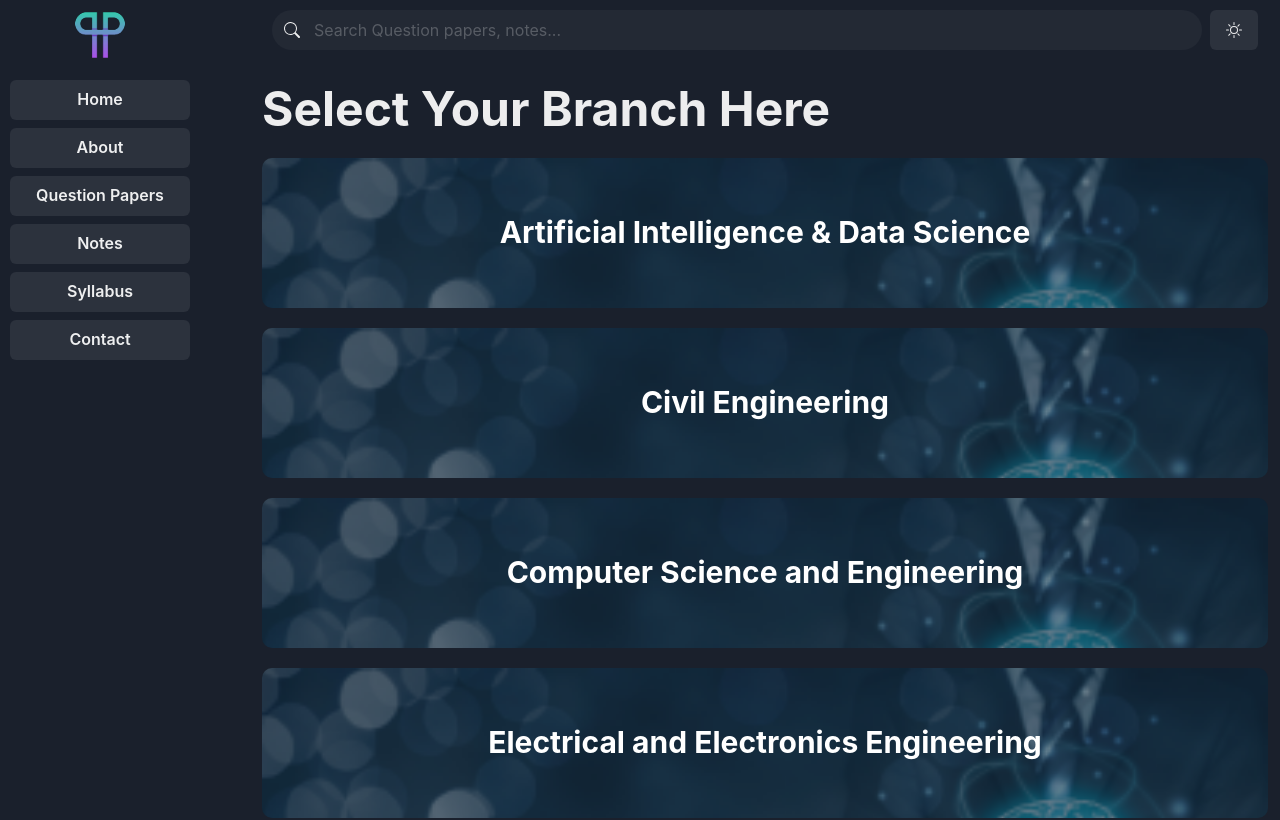
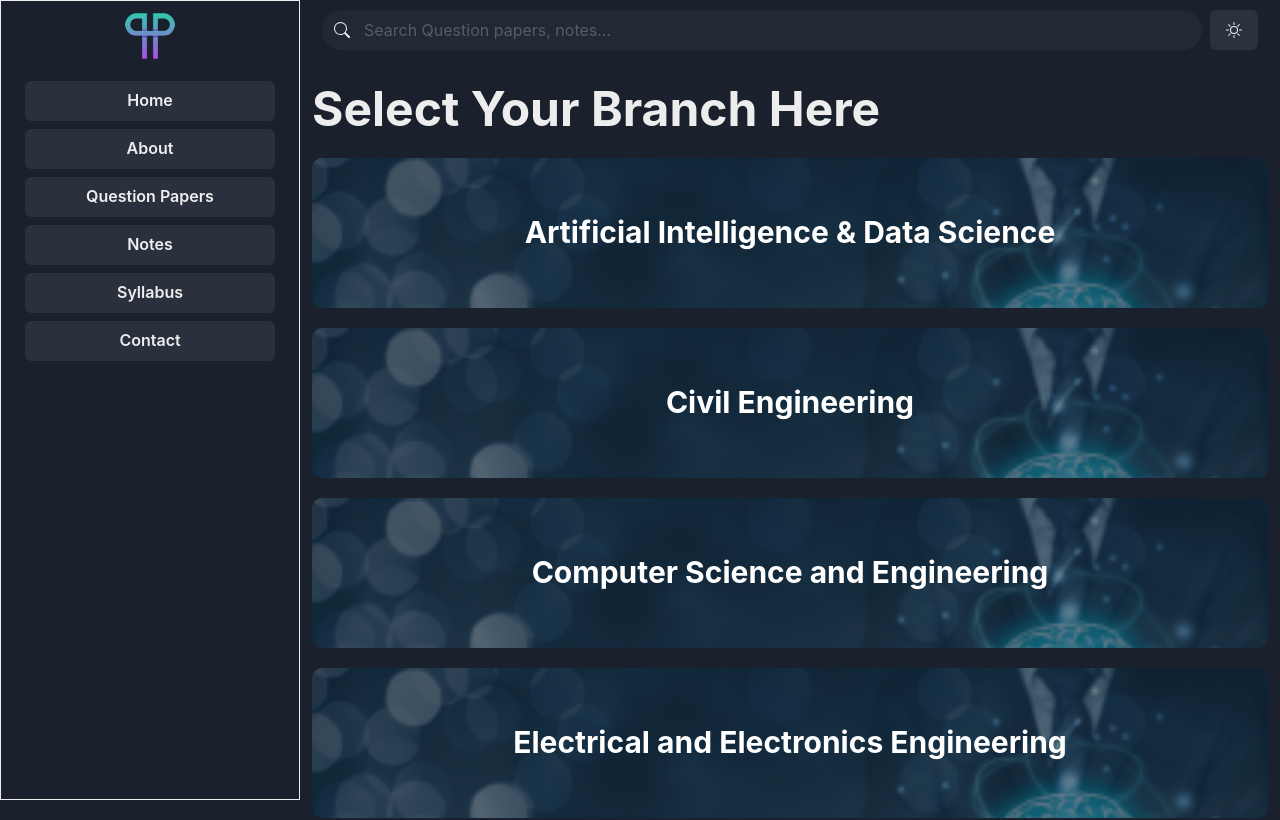
Before and after one commit to prepportal/preportal-frontend, a React (Vite) app: page / in a window 1280 px wide. Shown: the top 820 px of the page. Built offline with nearby package versions, Linux system fonts and the light colour scheme.

Commit message:
feat: sticky sidebar

```diff
--- a/src/components/SideBar.tsx
+++ b/src/components/SideBar.tsx
@@ -20,20 +20,20 @@ interface Props {
 }
 
 const SidebarContent = () => (
-  <VStack>
+  <VStack justify="center" align="center">
     <Image src={logo} alt="logo" boxSize="50px" marginBottom={3}/>
-    <Button w="100%">Home</Button>
-    <Button w="100%">About</Button>
-    <Button w="100%">Question Papers</Button>
-    <Button w="100%">Notes</Button>
-    <Button w="100%">Syllabus</Button>
-    <Button w="100%">Contact</Button>
+    <Button w="90%">Home</Button>
+    <Button w="90%">About</Button>
+    <Button w="90%">Question Papers</Button>
+    <Button w="90%">Notes</Button>
+    <Button w="90%">Syllabus</Button>
+    <Button w="90%">Contact</Button>
   </VStack>
 );
 
 const Sidebar = ({ isOpen, variant, onClose }: Props) => {
   return variant === "sidebar" ? (
-    <Box padding="10px" w="200px">
+    <Box padding="10px" height='100dvh' top='0' border="1px" position='sticky'>
       <SidebarContent />
     </Box>
   ) : (
--- a/src/pages/Layout.tsx
+++ b/src/pages/Layout.tsx
@@ -21,7 +21,7 @@ const Layout = () => {const isDrawerSidebar = useBreakpointValue({
       }}
       templateColumns={{
         base: "1fr",
-        lg: "250px 1fr",
+        lg: "300px 1fr",
       }}
     >
       <GridItem area="nav" paddingX={3}>
```
